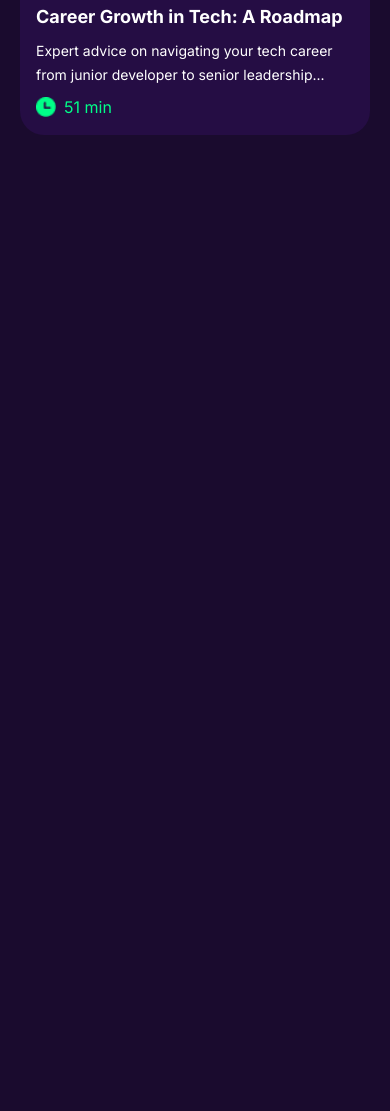
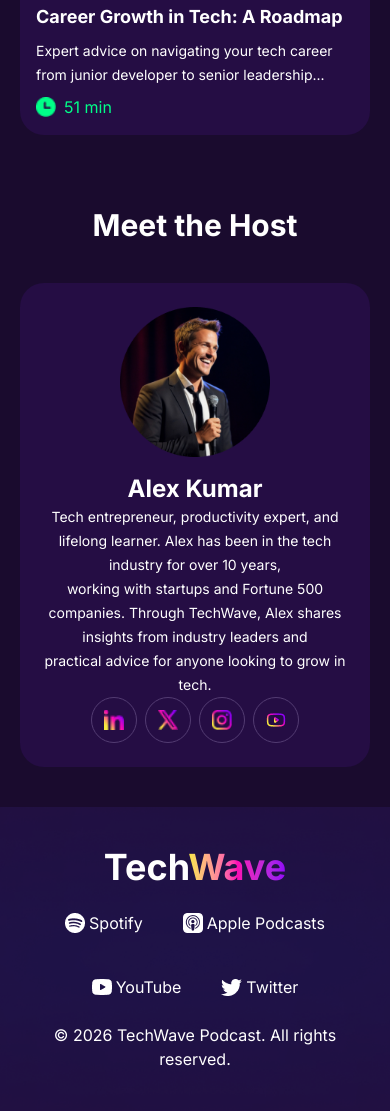
Before and after one commit to anikh174/A-02-TechWave, a plain HTML site: page index.html in a window 390 px wide. Shown: the part 4647-5758 px from the top of the page. Before the commit the page ends 4798 px from the top, so only its background shows below. Drawn offline with nearby package versions, Linux system fonts and the light colour scheme.

Commit message:
added footer section and also meet the host section with responsive

```diff
--- a/index.html
+++ b/index.html
@@ -164,7 +164,9 @@
 
     <!-- choose techwave section -->
     <section class="bg-[#230E3D]">
-      <div class="text-white py-10 px-5 md:py-28 md:px-48 lg:py-28 lg:px-48 xl:py-28 xl:px-48">
+      <div
+        class="text-white py-10 px-5 md:py-28 md:px-48 lg:py-28 lg:px-48 xl:py-28 xl:px-48"
+      >
         <h1
           class="text-3xl font-bold mb-4 text-center md:text-5xl md:font-bold md:mb-10 lg:text-5xl lg:mb-10 lg:font-bold xl:text-5xl xl:font-bold xl:mb-10"
         >
@@ -241,14 +243,18 @@
 
     <!-- featured episode section -->
     <section class="bg-[#1A0B2E]">
-      <div class="text-white mx-5 md:my-28 md:mx-auto md:w-[760px] lg:my-28 lg:mx-auto lg:w-[950px]  xl:my-28 xl:mx-auto xl:w-[1200px]">
+      <div
+        class="text-white mx-5 md:my-28 md:mx-auto md:w-[760px] lg:my-28 lg:mx-auto lg:w-[950px] xl:my-28 xl:mx-auto xl:w-[1200px]"
+      >
         <h1
           class="text-3xl font-bold text-center my-6 md:text-5xl md:mb-10 lg:text-5xl lg:mb-10 xl:text-5xl xl:mb-10"
         >
           Featured Episodes
         </h1>
 
-        <div class="grid md:grid-cols-3 md:gap-5 lg:grid-cols-3 lg:gap-5 xl:grid-cols-3 xl:gap-7">
+        <div
+          class="grid md:grid-cols-3 md:gap-5 lg:grid-cols-3 lg:gap-5 xl:grid-cols-3 xl:gap-7"
+        >
           <div class="bg-[#250D44] rounded-3xl mb-4">
             <iframe
               width="560"
@@ -362,5 +368,96 @@
         </div>
       </div>
     </section>
+
+    <!-- meet the host section -->
+    <section class="text-white">
+      <div class="text-center">
+        <h1
+          class="text-3xl font-bold mt-14 mb-6 md:text-5xl lg:text-5xl xl:text-5xl"
+        >
+          Meet the Host
+        </h1>
+
+        <div
+          class="bg-[rgba(53,17,101,0.4)] space-y-4 p-6 rounded-3xl mx-5 my-10 md:flex md:gap-6 md:items-center md:w-[760px] md:mx-auto md:p-14 md:text-start lg:flex lg:gap-6 lg:items-center lg:w-[950px] lg:mx-auto lg:p-14 lg:text-start xl:flex xl:gap-12 xl:items-center xl:w-[1200px] xl:mx-auto xl:p-16 xl:text-start"
+        >
+          <img
+            src="./assets/host.png"
+            alt=""
+            class="w-[150px] h-[150px] mx-auto md:w-[200px] md:h-[200px] lg:w-[200px] lg:h-[200px] xl:w-[200px] xl:h-[200px] xl:mx-0"
+          />
+          <div class="md:space-y-4 lg:space-y-4 xl:space-y-4">
+            <span class="text-2xl font-bold lg:text-3xl xl:text-3xl"
+              >Alex Kumar</span
+            >
+
+            <p class="text-sm/6">
+              Tech entrepreneur, productivity expert, and lifelong learner. Alex
+              has been in the tech industry for over 10 years, <br />
+              working with startups and Fortune 500 companies. Through TechWave,
+              Alex shares insights from industry leaders and <br />
+              practical advice for anyone looking to grow in tech.
+            </p>
+
+            <div
+              class="flex max-w-52 w-full mx-auto gap-2 md:mx-0 lg:mx-0 xl:mx-0"
+            >
+              <div class="border border-[#533C72] p-3 rounded-full">
+                <img src="./assets/linkedin.png" alt="" class="w-5 h-5" />
+              </div>
+
+              <div class="border border-[#533C72] p-3 rounded-full">
+                <img src="./assets/x.png" alt="" class="w-5 h-5" />
+              </div>
+
+              <div class="border border-[#533C72] p-3 rounded-full">
+                <img src="./assets/instagram.png" alt="" class="w-5 h-5" />
+              </div>
+
+              <div class="border border-[#533C72] p-3 rounded-full">
+                <img src="./assets/youtube.png" alt="" class="w-5 h-5" />
+              </div>
+            </div>
+          </div>
+        </div>
+      </div>
+    </section>
+
+    <footer>
+      <div
+        class="bg-[url('./assets/footer-bg.png')] bg-cover bg-center text-white py-10 px-5 space-y-6 xl:space-y-8 text-center xl:p-[120px]"
+      >
+        <h1 class="text-4xl xl:text-6xl font-bold">
+          Tech<span
+            class="bg-gradient-to-l to-[#F7E93F] via-[#FB09B4] from-[#9100F8] bg-clip-text text-transparent"
+            >Wave</span
+          >
+        </h1>
+
+        <div class="flex justify-center gap-10 flex-wrap">
+          <div class="flex gap-1 items-center">
+            <img src="./assets/spotify.png" alt="">
+            <span>Spotify</span>
+          </div>
+
+          <div class="flex gap-1 items-center">
+            <img src="./assets/apple-podcast.png" alt="">
+            <span>Apple Podcasts</span>
+          </div>
+
+          <div class="flex gap-1 items-center">
+            <img src="./assets/youtube-podcast.png" alt="">
+            <span>YouTube</span>
+          </div>
+
+          <div class="flex gap-1 items-center">
+            <img src="./assets/twitter.png" alt="">
+            <span>Twitter</span>
+          </div>
+        </div>
+
+        <p>© 2026 TechWave Podcast. All rights reserved.</p>
+      </div>
+    </footer>
   </body>
 </html>
```
